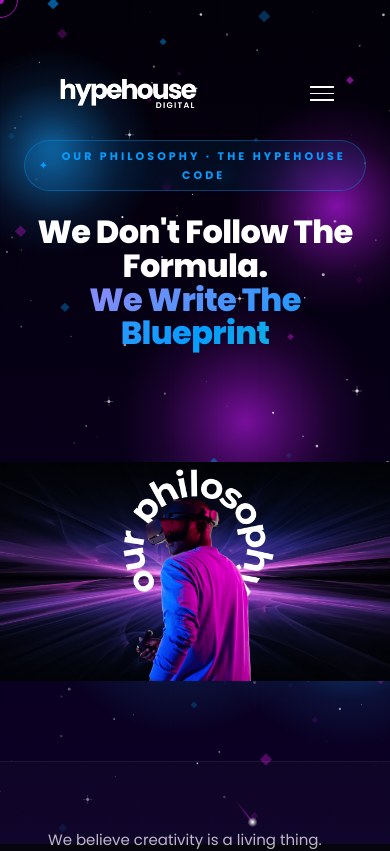
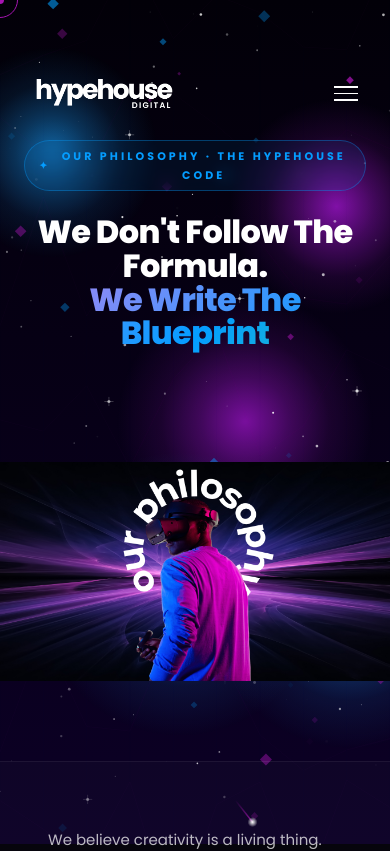
Before and after one commit to faryalamin6-collab/Hype-House, a Next.js app: page /philosophy in a window 390 px wide. Shown: the top 851 px of the page. Built offline with nearby package versions, Linux system fonts and the light colour scheme.

Commit message:
fix(nav): align logo with footer — reduce padding 48px→24px
Footer uses 24px horizontal padding; nav was 48px, making the logo
sit 24px further right. Matching to 24px aligns both on mobile.

https://claude.ai/code/session_01Sp7vZxT8utYKZszxNtZTKu

```diff
--- a/src/components/layout/Navigation.tsx
+++ b/src/components/layout/Navigation.tsx
@@ -64,7 +64,7 @@ export default function Navigation() {
           style={{
             maxWidth: '1440px',
             margin: '0 auto',
-            padding: '0 48px',
+            padding: '0 24px',
             display: 'flex',
             alignItems: 'center',
             justifyContent: 'space-between',
```
